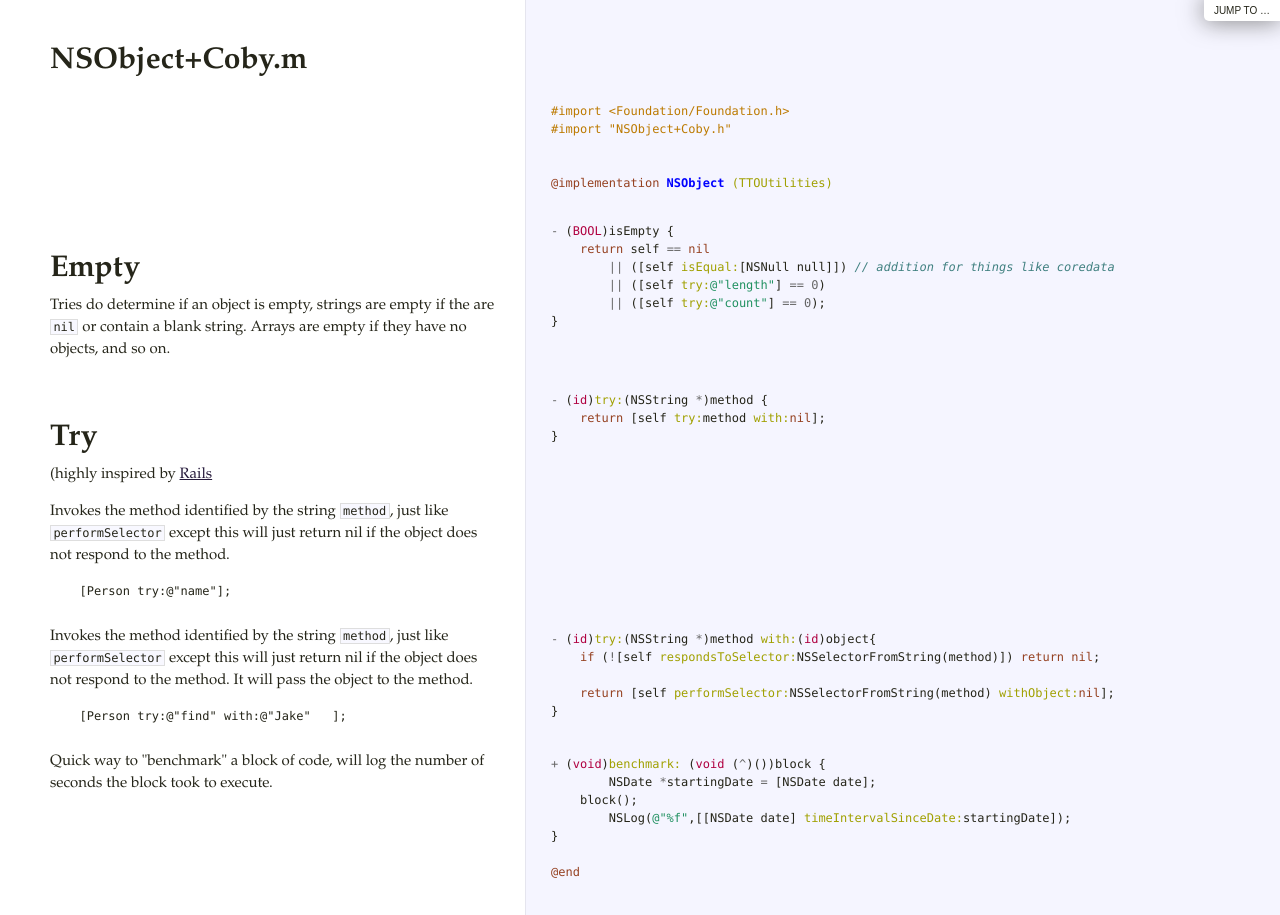
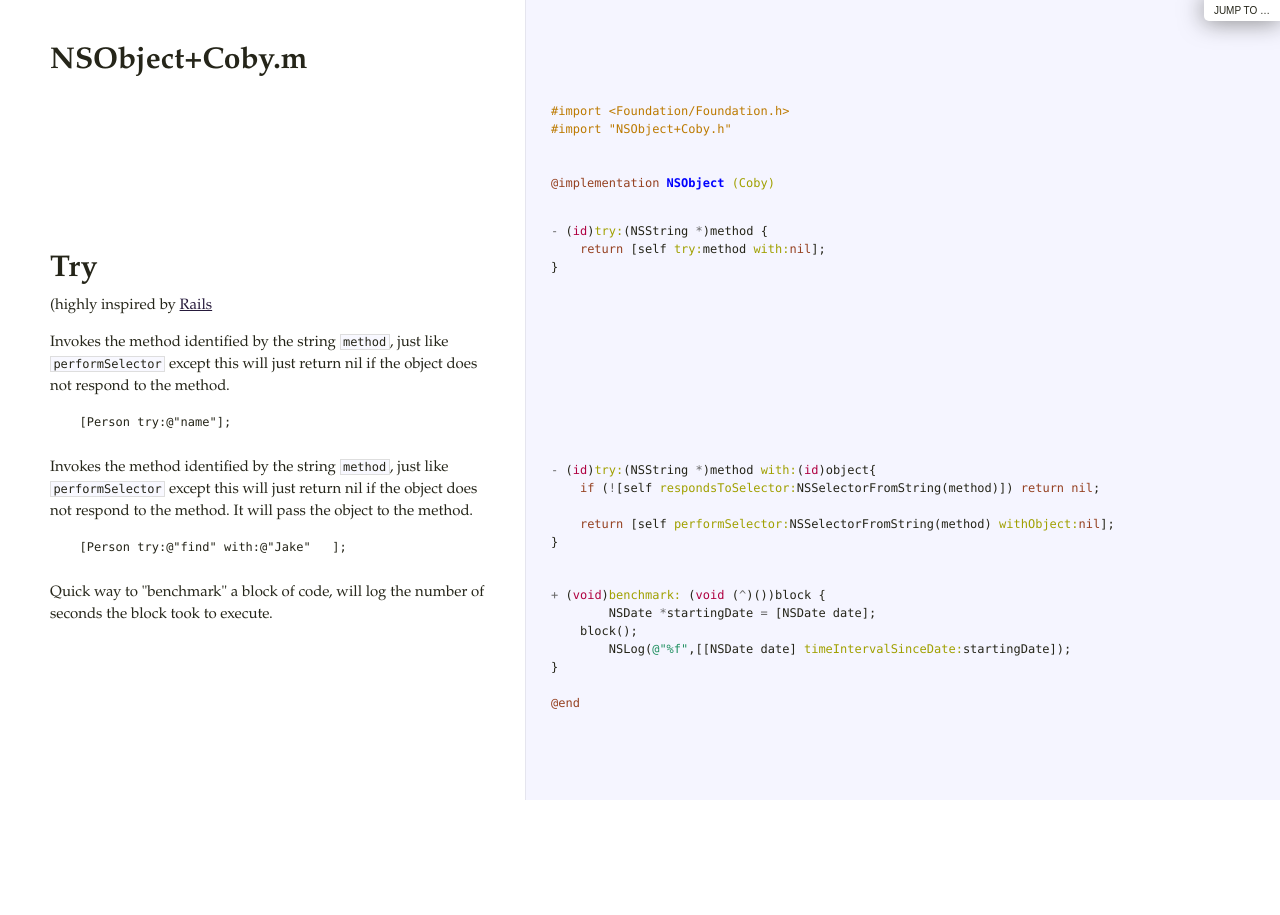
Before and after one commit to pjaspers/coby, a plain HTML site: page docs/NSObject+Coby.html in a window 1280 px wide. After the commit the page ends 800 px from the top, so only its background shows below. Drawn offline with Linux system fonts and the light colour scheme.

Commit message:
Remvoing IsEmpty from NSObject...
It fits better as a macro.

```diff
--- a/docs/NSObject+Coby.html
+++ b/docs/NSObject+Coby.html
@@ -2,16 +2,7 @@
 <span class="cp">#import &quot;NSObject+Coby.h&quot;</span>
 
 
-<span class="k">@implementation</span> <span class="nc">NSObject</span> <span class="nl">(TTOUtilities)</span></pre></div>             </td>           </tr>                               <tr id="section-2">             <td class="docs">               <div class="pilwrap">                 <a class="pilcrow" href="#section-2">&#182;</a>               </div>               <h1>Empty</h1>
-
-<p>Tries do determine if an object is empty, strings are empty
-if the are <code>nil</code> or contain a blank string. Arrays are empty
-if they have no objects, and so on.</p>             </td>             <td class="code">               <div class="highlight"><pre><span class="o">-</span> <span class="p">(</span><span class="kt">BOOL</span><span class="p">)</span><span class="n">isEmpty</span> <span class="p">{</span>
-    <span class="k">return</span> <span class="n">self</span> <span class="o">==</span> <span class="nb">nil</span>
-	<span class="o">||</span> <span class="p">([</span><span class="n">self</span> <span class="nl">isEqual:</span><span class="p">[</span><span class="n">NSNull</span> <span class="n">null</span><span class="p">]])</span> <span class="c1">// addition for things like coredata</span>
-	<span class="o">||</span> <span class="p">([</span><span class="n">self</span> <span class="nl">try:</span><span class="s">@&quot;length&quot;</span><span class="p">]</span> <span class="o">==</span> <span class="mi">0</span><span class="p">)</span>
-	<span class="o">||</span> <span class="p">([</span><span class="n">self</span> <span class="nl">try:</span><span class="s">@&quot;count&quot;</span><span class="p">]</span> <span class="o">==</span> <span class="mi">0</span><span class="p">);</span>
-<span class="p">}</span></pre></div>             </td>           </tr>                               <tr id="section-3">             <td class="docs">               <div class="pilwrap">                 <a class="pilcrow" href="#section-3">&#182;</a>               </div>               <h1>Try</h1>
+<span class="k">@implementation</span> <span class="nc">NSObject</span> <span class="nl">(Coby)</span></pre></div>             </td>           </tr>                               <tr id="section-2">             <td class="docs">               <div class="pilwrap">                 <a class="pilcrow" href="#section-2">&#182;</a>               </div>               <h1>Try</h1>
 
 <p>(highly inspired by <a href="http://api.rubyonrails.org/classes/Object.html#method-i-try">Rails</a></p>
 
@@ -22,7 +13,7 @@ does not respond to the method.</p>
 <pre><code>  [Person try:@"name"];
 </code></pre>             </td>             <td class="code">               <div class="highlight"><pre><span class="o">-</span> <span class="p">(</span><span class="kt">id</span><span class="p">)</span><span class="nl">try:</span><span class="p">(</span><span class="n">NSString</span> <span class="o">*</span><span class="p">)</span><span class="n">method</span> <span class="p">{</span>
     <span class="k">return</span> <span class="p">[</span><span class="n">self</span> <span class="nl">try:</span><span class="n">method</span> <span class="nl">with:</span><span class="nb">nil</span><span class="p">];</span>
-<span class="p">}</span></pre></div>             </td>           </tr>                               <tr id="section-4">             <td class="docs">               <div class="pilwrap">                 <a class="pilcrow" href="#section-4">&#182;</a>               </div>               <p>Invokes the method identified by the string <code>method</code>, just like
+<span class="p">}</span></pre></div>             </td>           </tr>                               <tr id="section-3">             <td class="docs">               <div class="pilwrap">                 <a class="pilcrow" href="#section-3">&#182;</a>               </div>               <p>Invokes the method identified by the string <code>method</code>, just like
 <code>performSelector</code> except this will just return nil if the object
 does not respond to the method. It will pass the object to the method.</p>
 
@@ -31,7 +22,7 @@ does not respond to the method. It will pass the object to the method.</p>
     <span class="k">if</span> <span class="p">(</span><span class="o">!</span><span class="p">[</span><span class="n">self</span> <span class="nl">respondsToSelector:</span><span class="n">NSSelectorFromString</span><span class="p">(</span><span class="n">method</span><span class="p">)])</span> <span class="k">return</span> <span class="nb">nil</span><span class="p">;</span>
 
     <span class="k">return</span> <span class="p">[</span><span class="n">self</span> <span class="nl">performSelector:</span><span class="n">NSSelectorFromString</span><span class="p">(</span><span class="n">method</span><span class="p">)</span> <span class="nl">withObject:</span><span class="nb">nil</span><span class="p">];</span>
-<span class="p">}</span></pre></div>             </td>           </tr>                               <tr id="section-5">             <td class="docs">               <div class="pilwrap">                 <a class="pilcrow" href="#section-5">&#182;</a>               </div>               <p>Quick way to "benchmark" a block of code, will log the number
+<span class="p">}</span></pre></div>             </td>           </tr>                               <tr id="section-4">             <td class="docs">               <div class="pilwrap">                 <a class="pilcrow" href="#section-4">&#182;</a>               </div>               <p>Quick way to "benchmark" a block of code, will log the number
 of seconds the block took to execute.</p>             </td>             <td class="code">               <div class="highlight"><pre><span class="o">+</span> <span class="p">(</span><span class="kt">void</span><span class="p">)</span><span class="nl">benchmark:</span> <span class="p">(</span><span class="kt">void</span> <span class="p">(</span><span class="o">^</span><span class="p">)())</span><span class="n">block</span> <span class="p">{</span>
 	<span class="n">NSDate</span> <span class="o">*</span><span class="n">startingDate</span> <span class="o">=</span> <span class="p">[</span><span class="n">NSDate</span> <span class="n">date</span><span class="p">];</span>
     <span class="n">block</span><span class="p">();</span>
```
Also changed, not shown: 1 other file.
